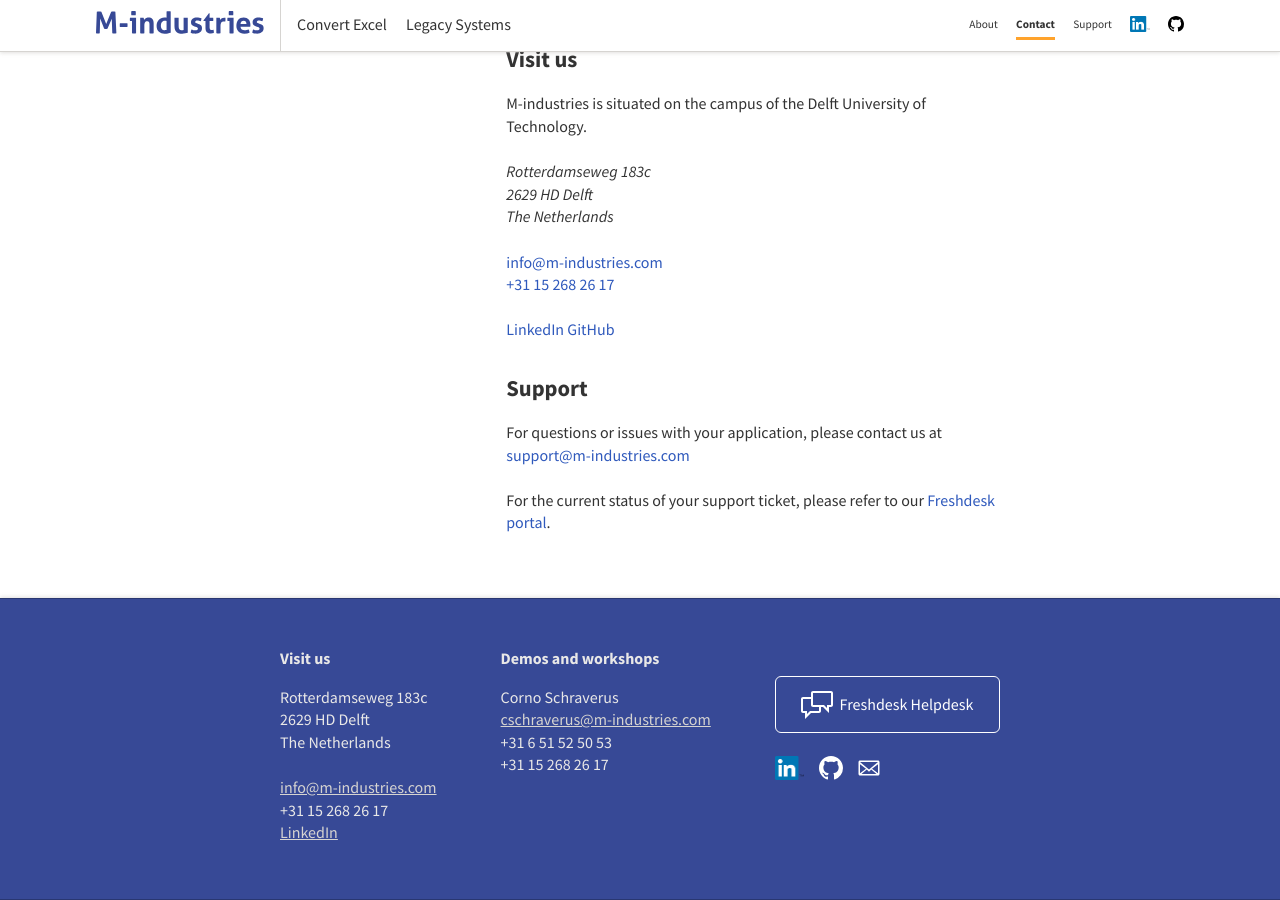
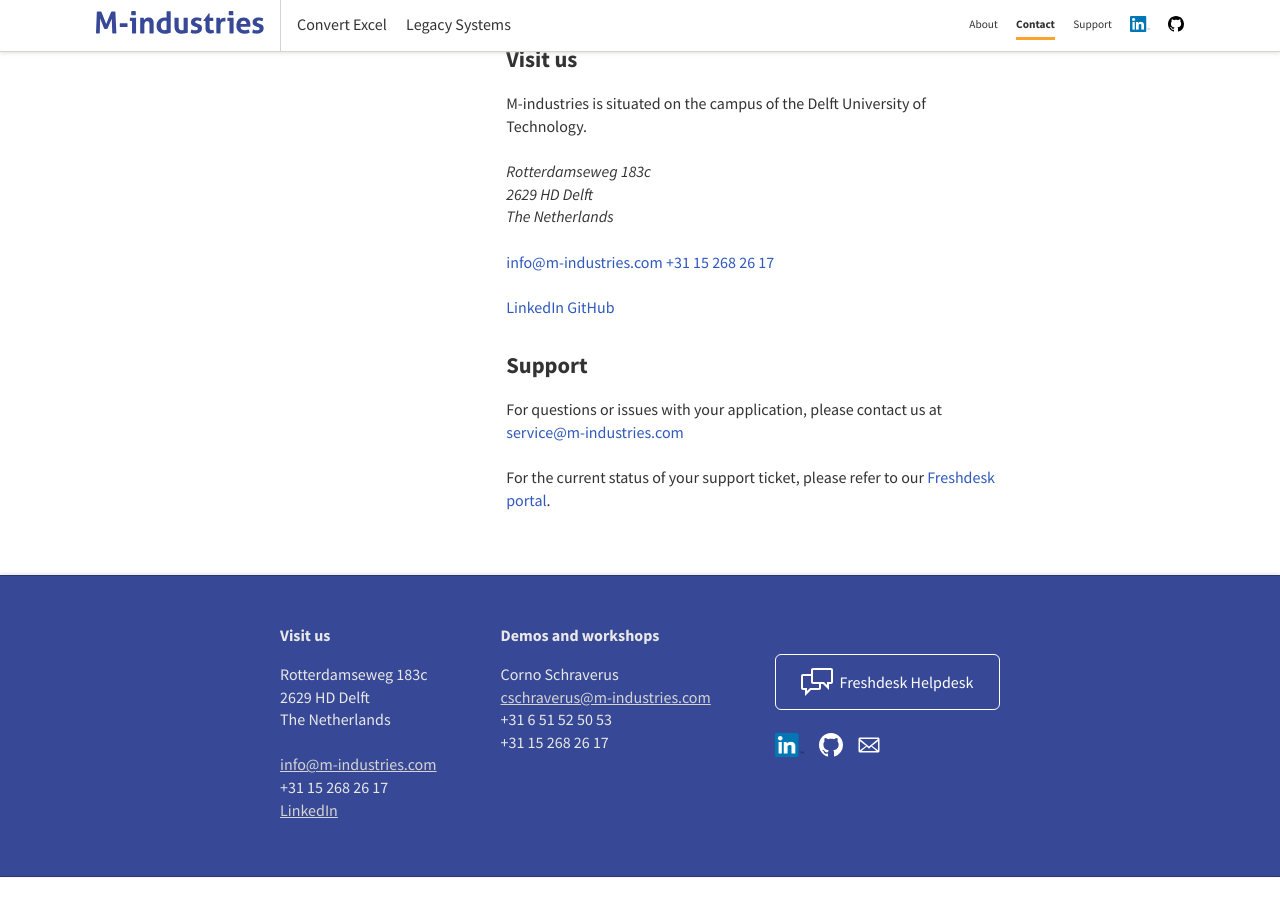
Before and after one commit to M-industries/Mainsite, a Jekyll site: the page built from pages/contact.md, in a window 1280 px wide and 900 px high, scrolled down 453 px. Built offline with Jekyll 4.4.1, drawn with Linux system fonts in a browser that asks for light colours; after the commit the page ends 1330 px from its top, so only the background shows below that.

Commit message:
support -> service

```diff
--- a/_includes/footer.html
+++ b/_includes/footer.html
@@ -36,7 +36,7 @@
 			<a href="https://github.com/M-industries" class="social" rel="external">
 				<svg class="octicon octicon-mark-github" viewBox="0 0 16 16" version="1.1" width="24" height="24" aria-hidden="true"><path fill-rule="evenodd" d="M8 0C3.58 0 0 3.58 0 8c0 3.54 2.29 6.53 5.47 7.59.4.07.55-.17.55-.38 0-.19-.01-.82-.01-1.49-2.01.37-2.53-.49-2.69-.94-.09-.23-.48-.94-.82-1.13-.28-.15-.68-.52-.01-.53.63-.01 1.08.58 1.23.82.72 1.21 1.87.87 2.33.66.07-.52.28-.87.51-1.07-1.78-.2-3.64-.89-3.64-3.95 0-.87.31-1.59.82-2.15-.08-.2-.36-1.02.08-2.12 0 0 .67-.21 2.2.82.64-.18 1.32-.27 2-.27.68 0 1.36.09 2 .27 1.53-1.04 2.2-.82 2.2-.82.44 1.1.16 1.92.08 2.12.51.56.82 1.27.82 2.15 0 3.07-1.87 3.75-3.65 3.95.29.25.54.73.54 1.48 0 1.07-.01 1.93-.01 2.2 0 .21.15.46.55.38A8.013 8.013 0 0 0 16 8c0-4.42-3.58-8-8-8z"></path></svg>
 			</a>
-			<a href="mailto:support@m-industries.com" class="social" rel="external">
+			<a href="mailto:service@m-industries.com" class="social" rel="external">
 				<svg class="octicon octicon-mail" viewBox="0 0 14 16" version="1.1" width="24" height="24" aria-hidden="true"><path fill-rule="evenodd" d="M0 4v8c0 .55.45 1 1 1h12c.55 0 1-.45 1-1V4c0-.55-.45-1-1-1H1c-.55 0-1 .45-1 1zm13 0L7 9 1 4h12zM1 5.5l4 3-4 3v-6zM2 12l3.5-3L7 10.5 8.5 9l3.5 3H2zm11-.5l-4-3 4-3v6z"></path></svg>
 			</a>
 
--- a/pages/contact.md
+++ b/pages/contact.md
@@ -47,7 +47,7 @@
 ## Support
 
 For questions or issues with your application,
-please contact us at [support@m-industries.com](mailto:support@m-industries.com)
+please contact us at [service@m-industries.com](mailto:service@m-industries.com)
 
 For the current status of your support ticket, please refer to our
 [Freshdesk portal](https://fabric.freshdesk.com).
```
Also changed, not shown: pages/support.md (+1 -1 lines).
